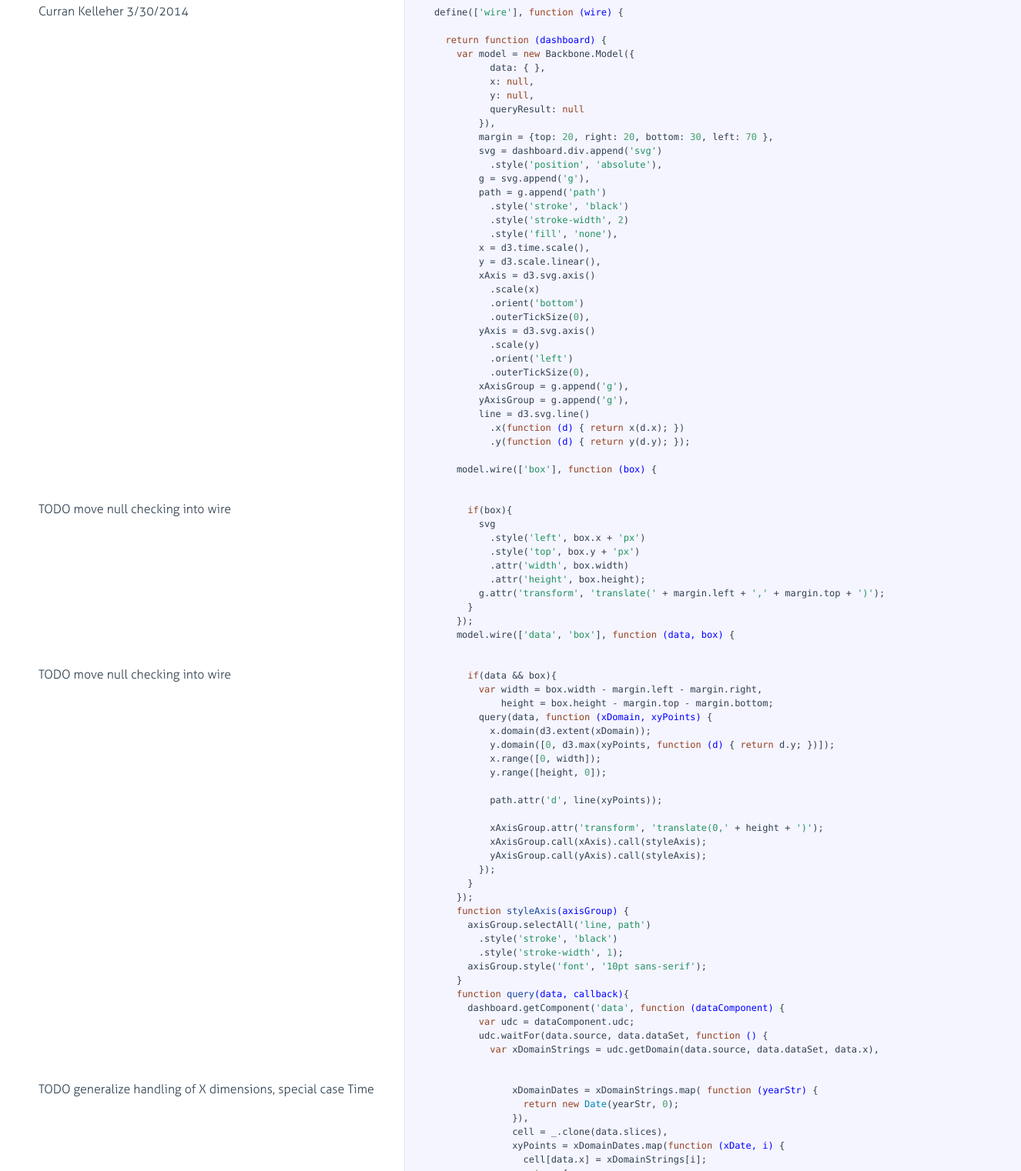
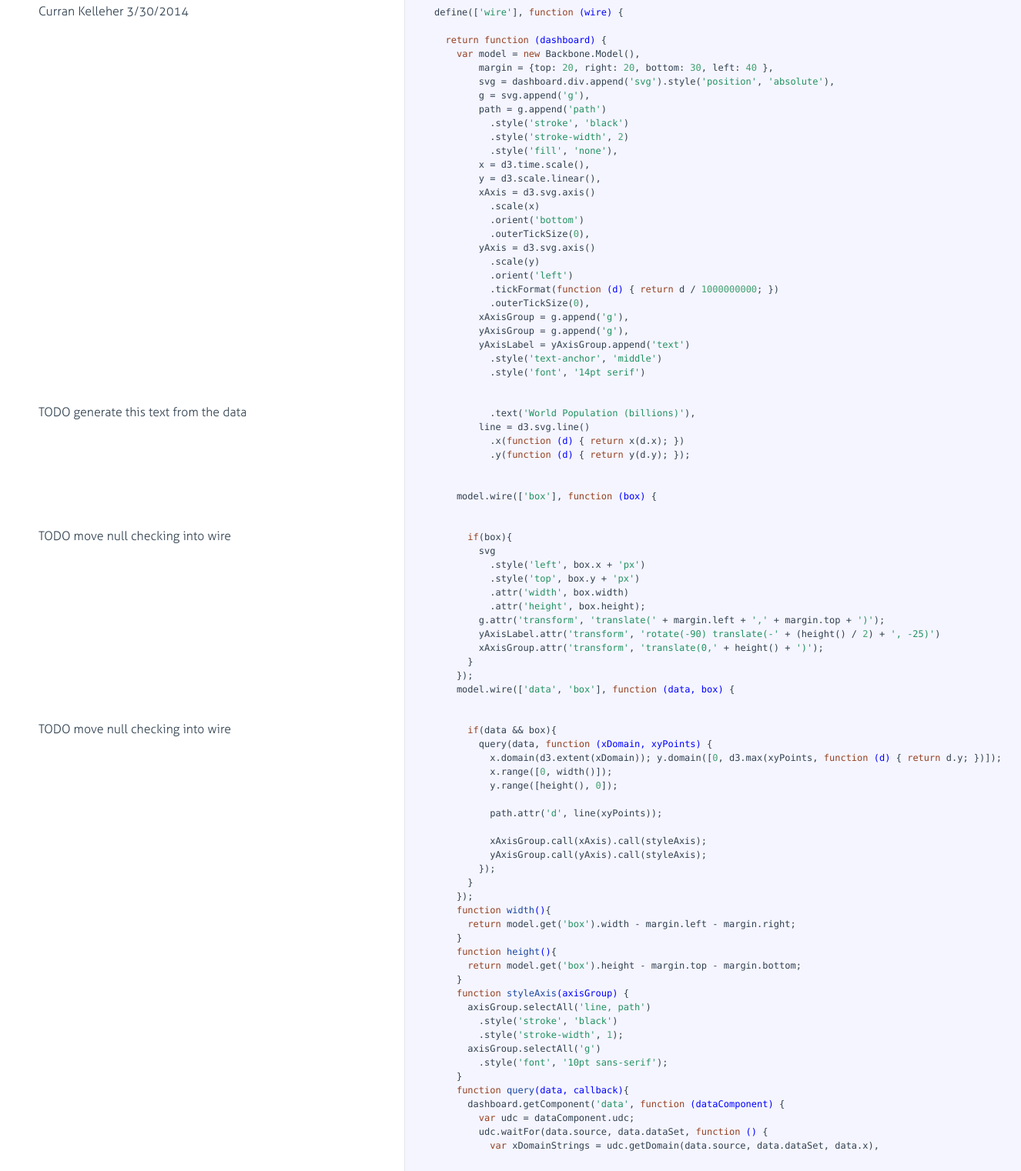
Before and after one commit to curran/phd, a plain HTML site: page prototype/docs/timeline.html in a window 1280 px wide. Shown: the part 105-1627 px from the top of the page at 77% size, 1326 px wide, since content can reach past the window. Drawn offline with Linux system fonts and the light colour scheme.

Commit message:
Updated docs

```diff
--- a/prototype/docs/timeline.html
+++ b/prototype/docs/timeline.html
@@ -110,15 +110,9 @@
             <div class="content"><div class='highlight'><pre>define([<span class="hljs-string">'wire'</span>], <span class="hljs-function"><span class="hljs-keyword">function</span> <span class="hljs-params">(wire)</span> {</span>
 
   <span class="hljs-keyword">return</span> <span class="hljs-function"><span class="hljs-keyword">function</span> <span class="hljs-params">(dashboard)</span> {</span>
-    <span class="hljs-keyword">var</span> model = <span class="hljs-keyword">new</span> Backbone.Model({
-          data: { },
-          x: <span class="hljs-literal">null</span>,
-          y: <span class="hljs-literal">null</span>,
-          queryResult: <span class="hljs-literal">null</span>
-        }),
-        margin = {top: <span class="hljs-number">20</span>, right: <span class="hljs-number">20</span>, bottom: <span class="hljs-number">30</span>, left: <span class="hljs-number">70</span> },
-        svg = dashboard.div.append(<span class="hljs-string">'svg'</span>)
-          .style(<span class="hljs-string">'position'</span>, <span class="hljs-string">'absolute'</span>),
+    <span class="hljs-keyword">var</span> model = <span class="hljs-keyword">new</span> Backbone.Model(),
+        margin = {top: <span class="hljs-number">20</span>, right: <span class="hljs-number">20</span>, bottom: <span class="hljs-number">30</span>, left: <span class="hljs-number">40</span> },
+        svg = dashboard.div.append(<span class="hljs-string">'svg'</span>).style(<span class="hljs-string">'position'</span>, <span class="hljs-string">'absolute'</span>),
         g = svg.append(<span class="hljs-string">'g'</span>),
         path = g.append(<span class="hljs-string">'path'</span>)
           .style(<span class="hljs-string">'stroke'</span>, <span class="hljs-string">'black'</span>)
@@ -133,14 +127,13 @@
         yAxis = d3.svg.axis()
           .scale(y)
           .orient(<span class="hljs-string">'left'</span>)
+          .tickFormat(<span class="hljs-function"><span class="hljs-keyword">function</span> <span class="hljs-params">(d)</span> {</span> <span class="hljs-keyword">return</span> d / <span class="hljs-number">1000000000</span>; })
           .outerTickSize(<span class="hljs-number">0</span>),
         xAxisGroup = g.append(<span class="hljs-string">'g'</span>),
         yAxisGroup = g.append(<span class="hljs-string">'g'</span>),
-        line = d3.svg.line()
-          .x(<span class="hljs-function"><span class="hljs-keyword">function</span> <span class="hljs-params">(d)</span> {</span> <span class="hljs-keyword">return</span> x(d.x); })
-          .y(<span class="hljs-function"><span class="hljs-keyword">function</span> <span class="hljs-params">(d)</span> {</span> <span class="hljs-keyword">return</span> y(d.y); });
-
-    model.wire([<span class="hljs-string">'box'</span>], <span class="hljs-function"><span class="hljs-keyword">function</span> <span class="hljs-params">(box)</span> {</span></pre></div></div>
+        yAxisLabel = yAxisGroup.append(<span class="hljs-string">'text'</span>)
+          .style(<span class="hljs-string">'text-anchor'</span>, <span class="hljs-string">'middle'</span>)
+          .style(<span class="hljs-string">'font'</span>, <span class="hljs-string">'14pt serif'</span>)</pre></div></div>
 
         </li>
 
@@ -151,20 +144,17 @@
               <div class="pilwrap ">
                 <a class="pilcrow" href="#section-2">&#182;</a>
               </div>
-              <p>TODO move null checking into wire</p>
+              <p>TODO generate this text from the data</p>
 
             </div>
 
-            <div class="content"><div class='highlight'><pre>      <span class="hljs-keyword">if</span>(box){
-        svg
-          .style(<span class="hljs-string">'left'</span>, box.x + <span class="hljs-string">'px'</span>)
-          .style(<span class="hljs-string">'top'</span>, box.y + <span class="hljs-string">'px'</span>)
-          .attr(<span class="hljs-string">'width'</span>, box.width)
-          .attr(<span class="hljs-string">'height'</span>, box.height);
-        g.attr(<span class="hljs-string">'transform'</span>, <span class="hljs-string">'translate('</span> + margin.left + <span class="hljs-string">','</span> + margin.top + <span class="hljs-string">')'</span>);
-      }
-    });
-    model.wire([<span class="hljs-string">'data'</span>, <span class="hljs-string">'box'</span>], <span class="hljs-function"><span class="hljs-keyword">function</span> <span class="hljs-params">(data, box)</span> {</span></pre></div></div>
+            <div class="content"><div class='highlight'><pre>          .text(<span class="hljs-string">'World Population (billions)'</span>),
+        line = d3.svg.line()
+          .x(<span class="hljs-function"><span class="hljs-keyword">function</span> <span class="hljs-params">(d)</span> {</span> <span class="hljs-keyword">return</span> x(d.x); })
+          .y(<span class="hljs-function"><span class="hljs-keyword">function</span> <span class="hljs-params">(d)</span> {</span> <span class="hljs-keyword">return</span> y(d.y); });
+
+
+    model.wire([<span class="hljs-string">'box'</span>], <span class="hljs-function"><span class="hljs-keyword">function</span> <span class="hljs-params">(box)</span> {</span></pre></div></div>
 
         </li>
 
@@ -179,28 +169,57 @@
 
             </div>
 
+            <div class="content"><div class='highlight'><pre>      <span class="hljs-keyword">if</span>(box){
+        svg
+          .style(<span class="hljs-string">'left'</span>, box.x + <span class="hljs-string">'px'</span>)
+          .style(<span class="hljs-string">'top'</span>, box.y + <span class="hljs-string">'px'</span>)
+          .attr(<span class="hljs-string">'width'</span>, box.width)
+          .attr(<span class="hljs-string">'height'</span>, box.height);
+        g.attr(<span class="hljs-string">'transform'</span>, <span class="hljs-string">'translate('</span> + margin.left + <span class="hljs-string">','</span> + margin.top + <span class="hljs-string">')'</span>);
+        yAxisLabel.attr(<span class="hljs-string">'transform'</span>, <span class="hljs-string">'rotate(-90) translate(-'</span> + (height() / <span class="hljs-number">2</span>) + <span class="hljs-string">', -25)'</span>)
+        xAxisGroup.attr(<span class="hljs-string">'transform'</span>, <span class="hljs-string">'translate(0,'</span> + height() + <span class="hljs-string">')'</span>);
+      }
+    });
+    model.wire([<span class="hljs-string">'data'</span>, <span class="hljs-string">'box'</span>], <span class="hljs-function"><span class="hljs-keyword">function</span> <span class="hljs-params">(data, box)</span> {</span></pre></div></div>
+
+        </li>
+
+
+        <li id="section-4">
+            <div class="annotation">
+
+              <div class="pilwrap ">
+                <a class="pilcrow" href="#section-4">&#182;</a>
+              </div>
+              <p>TODO move null checking into wire</p>
+
+            </div>
+
             <div class="content"><div class='highlight'><pre>      <span class="hljs-keyword">if</span>(data &amp;&amp; box){
-        <span class="hljs-keyword">var</span> width = box.width - margin.left - margin.right,
-            height = box.height - margin.top - margin.bottom;
         query(data, <span class="hljs-function"><span class="hljs-keyword">function</span> <span class="hljs-params">(xDomain, xyPoints)</span> {</span>
-          x.domain(d3.extent(xDomain));
-          y.domain([<span class="hljs-number">0</span>, d3.max(xyPoints, <span class="hljs-function"><span class="hljs-keyword">function</span> <span class="hljs-params">(d)</span> {</span> <span class="hljs-keyword">return</span> d.y; })]);
-          x.range([<span class="hljs-number">0</span>, width]);
-          y.range([height, <span class="hljs-number">0</span>]);
+          x.domain(d3.extent(xDomain)); y.domain([<span class="hljs-number">0</span>, d3.max(xyPoints, <span class="hljs-function"><span class="hljs-keyword">function</span> <span class="hljs-params">(d)</span> {</span> <span class="hljs-keyword">return</span> d.y; })]);
+          x.range([<span class="hljs-number">0</span>, width()]);
+          y.range([height(), <span class="hljs-number">0</span>]);
 
           path.attr(<span class="hljs-string">'d'</span>, line(xyPoints));
 
-          xAxisGroup.attr(<span class="hljs-string">'transform'</span>, <span class="hljs-string">'translate(0,'</span> + height + <span class="hljs-string">')'</span>);
           xAxisGroup.call(xAxis).call(styleAxis);
           yAxisGroup.call(yAxis).call(styleAxis);
         });
       }
     });
+    <span class="hljs-function"><span class="hljs-keyword">function</span> <span class="hljs-title">width</span><span class="hljs-params">()</span>{</span>
+      <span class="hljs-keyword">return</span> model.get(<span class="hljs-string">'box'</span>).width - margin.left - margin.right;
+    }
+    <span class="hljs-function"><span class="hljs-keyword">function</span> <span class="hljs-title">height</span><span class="hljs-params">()</span>{</span>
+      <span class="hljs-keyword">return</span> model.get(<span class="hljs-string">'box'</span>).height - margin.top - margin.bottom;
+    }
     <span class="hljs-function"><span class="hljs-keyword">function</span> <span class="hljs-title">styleAxis</span><span class="hljs-params">(axisGroup)</span> {</span>
       axisGroup.selectAll(<span class="hljs-string">'line, path'</span>)
         .style(<span class="hljs-string">'stroke'</span>, <span class="hljs-string">'black'</span>)
         .style(<span class="hljs-string">'stroke-width'</span>, <span class="hljs-number">1</span>);
-      axisGroup.style(<span class="hljs-string">'font'</span>, <span class="hljs-string">'10pt sans-serif'</span>);
+      axisGroup.selectAll(<span class="hljs-string">'g'</span>)
+        .style(<span class="hljs-string">'font'</span>, <span class="hljs-string">'10pt sans-serif'</span>);
     }
     <span class="hljs-function"><span class="hljs-keyword">function</span> <span class="hljs-title">query</span><span class="hljs-params">(data, callback)</span>{</span>
       dashboard.getComponent(<span class="hljs-string">'data'</span>, <span class="hljs-function"><span class="hljs-keyword">function</span> <span class="hljs-params">(dataComponent)</span> {</span>
@@ -211,11 +230,11 @@
         </li>
 
 
-        <li id="section-4">
+        <li id="section-5">
             <div class="annotation">
 
               <div class="pilwrap ">
-                <a class="pilcrow" href="#section-4">&#182;</a>
+                <a class="pilcrow" href="#section-5">&#182;</a>
               </div>
               <p>TODO generalize handling of X dimensions, special case Time</p>
 
```
Also changed, not shown: prototype/docs/data.html (+10 -12 lines), prototype/docs/udc.html (+13 -22 lines).
